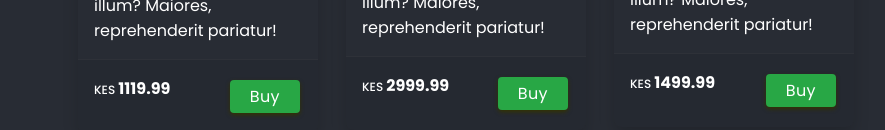
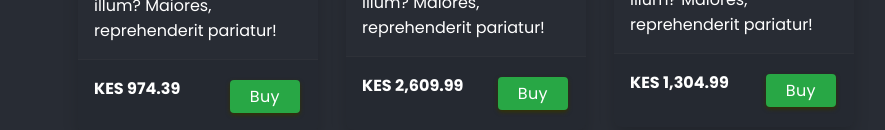
Before and after one commit to spectr-e/react-projects, a React (Vite) app: page / in a window 1280 px wide. Shown: the part 822-952 px from the top of the page, without its empty margins (174-1059 px from the left). Built offline with nearby package versions, Linux system fonts and the light colour scheme.

Commit message:
fix(CourseStoreApp): Add functionality to the change currency buttons to convert currencies

```diff
--- a/src/Projects/27-course-store-app/components/Course.jsx
+++ b/src/Projects/27-course-store-app/components/Course.jsx
@@ -1,7 +1,16 @@
+import React from 'react'
 import { Button } from '../../../components'
+
+// import currency context
+import { CurrencyContext } from '../context'
 
 const Course = ({ course }) => {
   const { title, img, price } = course
+  const currency = React.useContext(CurrencyContext)
+  const contextPrice = new Intl.NumberFormat('en-us', {
+    style: 'currency',
+    currency: currency.code,
+  }).format(price * currency.conversionRate)
 
   return (
     <li className={`card mb-2`} style={{ width: 240 }}>
@@ -16,11 +25,7 @@ const Course = ({ course }) => {
         className='card-footer'
         style={{ display: 'flex', justifyContent: 'space-between' }}
       >
-        <h4>
-          {' '}
-          <span className='font-medium font-sm'>KES </span>
-          {price}
-        </h4>
+        <h4>{contextPrice}</h4>
         <Button classes={'btn-success'} text='Buy' />
       </div>
     </li>
```
Also changed, not shown: src/Projects/27-course-store-app/CourseStoreApp.jsx (+5 -3 lines).
